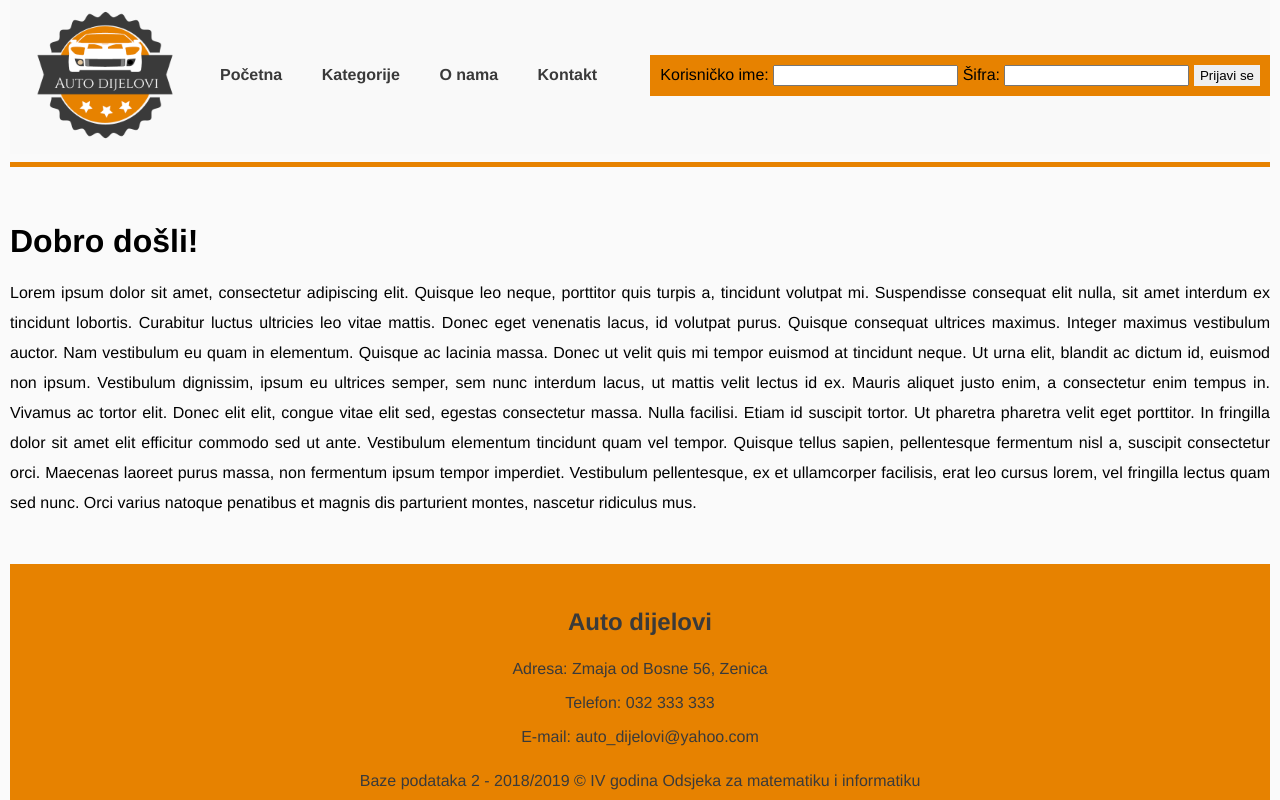
After one commit to harunselimanovic/auto_dijelovi, a PHP site: page /stranice/index.php in a window 1280 px wide. The commit adds this page. Run offline with PHP 8.4, Linux system fonts and the light colour scheme.

Commit message:
new project structure

```diff
--- /dev/null
+++ b/footer.html
@@ -0,0 +1,14 @@
+<div class="row">
+
+    <div class="footer">
+        <div class="footer-bottom">
+            <p class="ime_firme">Auto dijelovi</p>
+            <p class="adresa">Adresa: Zmaja od Bosne 56, Zenica </p>
+            <p class="telefon">Telefon: 032 333 333 </p>
+            <p class="mail">E-mail: auto_dijelovi@yahoo.com </p>
+        </div>
+        <p class="footer-copyright">Baze podataka 2 - 2018/2019 &copy; IV godina Odsjeka za matematiku i informatiku</p>
+    </div>
+</div>
+</body>
+</html>
--- /dev/null
+++ b/header.html
@@ -0,0 +1,44 @@
+<!DOCTYPE html>
+<html>
+<head>
+    <meta name="viewport" content="width=device-width, initial-scale=1.0">
+    <link rel="stylesheet" type="text/css" href="style.css">
+</head>
+<body>
+<div class="row header">
+    <div class=" logo">
+        <img src="slike/logo.png" width="150" height="150">
+    </div>
+    <div class=" menu">
+        <div class="meni">
+            <ul>
+                <li><a href="index.php">Početna</a></li>
+                <li><a href="kategorije.php">Kategorije</a></li>
+                <li><a href="o_nama.php">O nama</a></li>
+                <li><a href="kontakt.php">Kontakt</a></li>
+            </ul>
+        </div>
+    </div>
+
+    <div class="prijava">
+        <fieldset class="Registracija">
+            <form action="admin.php" method="post">
+                <tr>
+                    <td>Korisničko ime:</td>
+                    <td><input type="text" name="user"/></td>
+                </tr>
+                <tr>
+                    <td>Šifra:</td>
+                    <td><input type="password" name="sifra"/></td>
+                </tr>
+                <tr>
+                    <td colspan="2" text-align="center"><input type="submit" value="Prijavi se" name="prijava"/></td>
+                </tr>
+            </form>
+        </fieldset>
+    </div>
+    <div id="cistac">
+    </div>
+</div>
+
+<hr>
--- a/index.php
+++ b/index.php
@@ -1,20 +1,25 @@
 <?php
-include('konekcija.php');
+include('header.html');
+?>
 
-$sql = "SELECT * FROM dijelovi";
-$result = mysqli_query($konekcija, $sql);
+<div class="row">
 
-if (mysqli_num_rows($result) > 0) {
-    while($row = mysqli_fetch_assoc($result))
-    {
-        $rows[] = $row;
-    }
+    <div class="sadrzaj">
+        <h1>Dobro došli!</h1>
+        <p>Lorem ipsum dolor sit amet, consectetur adipiscing elit. Quisque leo neque, porttitor quis
+            turpis a, tincidunt volutpat mi. Suspendisse consequat elit nulla, sit amet interdum ex tincidunt
+            lobortis. Curabitur luctus ultricies leo vitae mattis. Donec eget venenatis lacus, id volutpat purus. Quisque consequat ultrices maximus.
+            Integer maximus vestibulum auctor. Nam vestibulum eu quam in elementum.
+            Quisque ac lacinia massa. Donec ut velit quis mi tempor euismod at tincidunt neque.
+            Ut urna elit, blandit ac dictum id, euismod non ipsum. Vestibulum dignissim, ipsum eu ultrices
+            semper, sem nunc interdum lacus, ut mattis velit lectus id ex. Mauris aliquet justo enim, a
+            consectetur enim tempus in. Vivamus ac tortor elit. Donec elit elit, congue vitae elit sed,
+            egestas consectetur massa. Nulla facilisi. Etiam id suscipit tortor. Ut pharetra pharetra velit eget porttitor. In fringilla dolor sit amet elit efficitur commodo sed ut ante. Vestibulum elementum tincidunt quam vel tempor. Quisque tellus sapien, pellentesque fermentum nisl a, suscipit consectetur orci. Maecenas laoreet purus massa, non fermentum ipsum tempor
+            imperdiet. Vestibulum pellentesque, ex et ullamcorper facilisis, erat leo cursus lorem, vel fringilla lectus quam sed nunc. Orci varius natoque
+            penatibus et magnis dis parturient montes, nascetur ridiculus mus.</p>
+    </div>
+</div>
 
-    foreach ($rows as $item) {
-        echo $item['id'];
-    }
-} else {
-    echo "Zao nam je nema rezultata!";
-}
-
+<?php
+include('footer.html');
 ?>
```
Also changed, not shown: admin.php (added, +27 -0 lines), index.html (deleted, +0 -81 lines), kategorije.php (added, +12 -0 lines), kontakt.php (added, +12 -0 lines), o_nama.php (added, +12 -0 lines), stranice/admin.php (deleted), stranice/kategorije.php (deleted), stranice/kontakt.php (deleted), stranice/o_nama.php (deleted).
